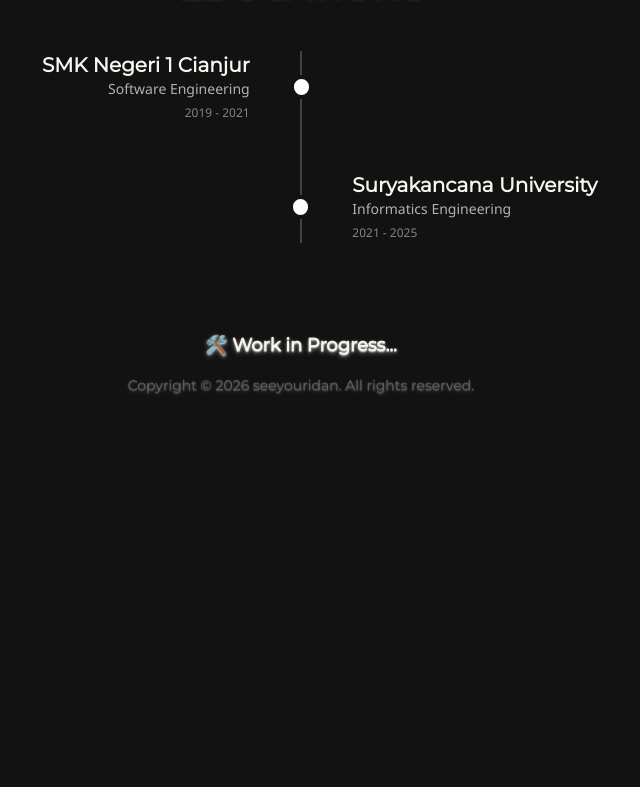
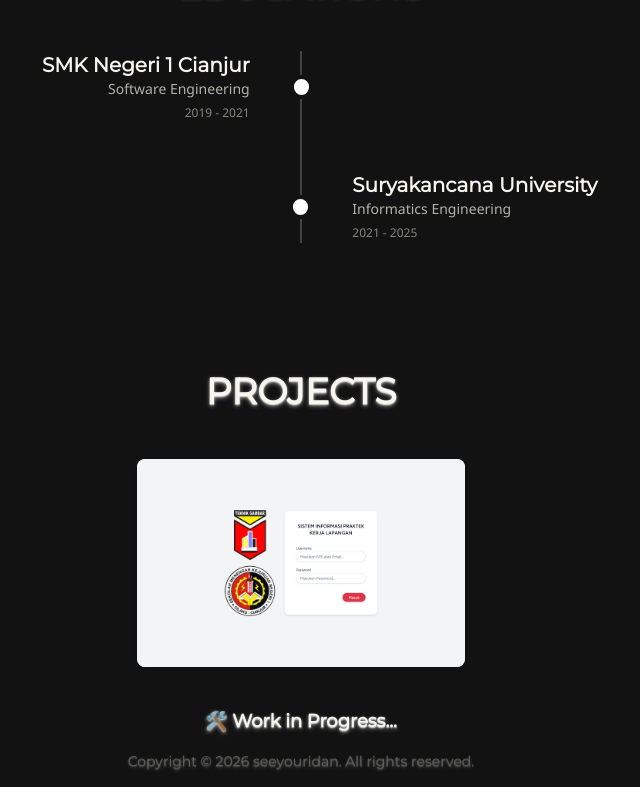
Before and after one commit to seeyouridan/porto-project, a React (Vite) app: page / in a window 1280 px wide. Shown: the part 1560-2347 px from the top of the page, without its empty margins (339-979 px from the left). Before the commit the page ends 1971 px from the top, so only its background shows below. Built offline with nearby package versions, Linux system fonts and the light colour scheme.

Commit message:
input: component CardEffect

```diff
--- a/src/App.jsx
+++ b/src/App.jsx
@@ -5,6 +5,7 @@
 // images
 import HeaderImg from "./assets/images/hero-image.jpg";
 import Avatar from "./assets/images/about-image-dark.png";
+import CardEffect from "./components/CardEffect";
 
 const linkCv =
 	"https://drive.google.com/file/d/1bBeIVDfVWl_k-H9Is8K7L2qHj4l0Fvef/view?usp=sharing";
@@ -156,6 +157,15 @@
 							</div>
 						</div>
 					</div>
+
+					<div className="project py-10 max-w-6xl m-auto" id="project">
+						<h2 className="text-center text-4xl font-[Montserrat] font-extrabold mb-12 text-shadow-md text-shadow-white/50">
+							PROJECTS
+						</h2>
+						<div className="flex flex-wrap justify-center gap-6">
+							<CardEffect />
+						</div>
+					</div>
 				</section>
 
 				<div>
```
